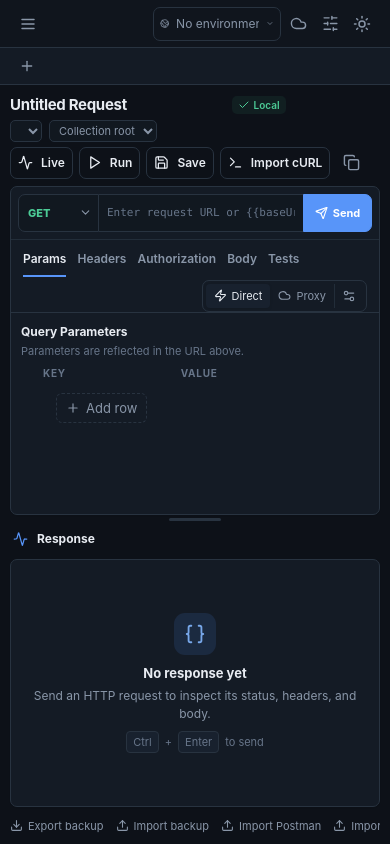
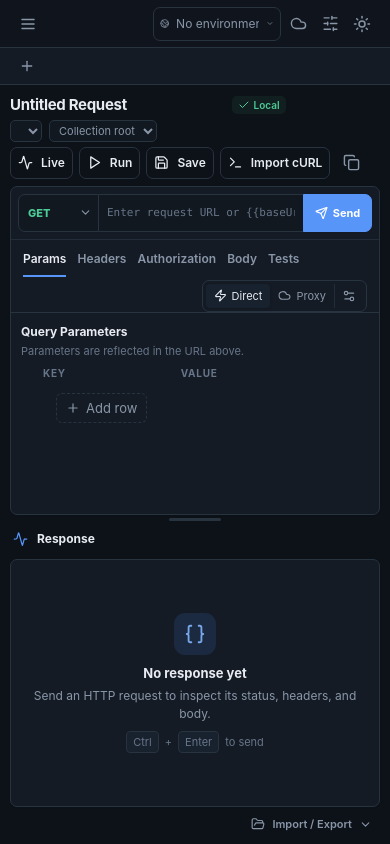
Before and after one commit to MillioApaski/ReqDock, a React (Vite) app: page / in a window 390 px wide. Built offline with nearby package versions, Linux system fonts and the light colour scheme.

Commit message:
fix(ui): replace crowded import footer with compact actions menu

```diff
--- a/src/App.tsx
+++ b/src/App.tsx
@@ -527,7 +527,7 @@ export default function App() {
         </section>
         </div>
         </div>
-        <footer className="footer"><span><span className="status-dot" /> Local-first workspace</span><div><button onClick={() => void backup()}><Download size={13} /> Export backup</button><button onClick={() => importRef.current?.click()}><Upload size={13} /> Import backup</button><button onClick={() => postmanRef.current?.click()}><Upload size={13} /> Import Postman</button><button onClick={() => openapiRef.current?.click()}><Upload size={13} /> Import OpenAPI</button>{selectedCollection && <button onClick={() => downloadJson(`${selectedCollection.name}.postman_collection.json`, exportPostmanCollection(selectedCollection, folders, requests))}><Download size={13} /> Export Postman</button>}<input type="file" ref={importRef} hidden accept="application/json,.json" onChange={e => void importBackup(e.target.files?.[0])} /><input type="file" ref={postmanRef} hidden accept="application/json,.json" onChange={e => void importPostman(e.target.files?.[0])} /><input type="file" ref={openapiRef} hidden accept="application/json,.json,.yaml,.yml,application/yaml,text/yaml" onChange={e => void importOpenApi(e.target.files?.[0])} /></div></footer>
+        <footer className="footer"><span><span className="status-dot" /> Local-first workspace</span><details className="data-menu"><summary><FolderOpen size={14} /> Import / Export <ChevronDown size={13} /></summary><div className="data-menu-popup"><button onClick={() => void backup()}><Download size={13} /> Export backup</button><button onClick={() => importRef.current?.click()}><Upload size={13} /> Import backup</button><button onClick={() => postmanRef.current?.click()}><Upload size={13} /> Import Postman</button><button onClick={() => openapiRef.current?.click()}><Upload size={13} /> Import OpenAPI</button>{selectedCollection && <button onClick={() => downloadJson(`${selectedCollection.name}.postman_collection.json`, exportPostmanCollection(selectedCollection, folders, requests))}><Download size={13} /> Export Postman</button>}<input type="file" ref={importRef} hidden accept="application/json,.json" onChange={e => void importBackup(e.target.files?.[0])} /><input type="file" ref={postmanRef} hidden accept="application/json,.json" onChange={e => void importPostman(e.target.files?.[0])} /><input type="file" ref={openapiRef} hidden accept="application/json,.json,.yaml,.yml,application/yaml,text/yaml" onChange={e => void importOpenApi(e.target.files?.[0])} /></div></details></footer>
       </div>
     </main>
     {toast && <div className="toast"><Check size={16} /> {toast}</div>}
--- a/src/styles.css
+++ b/src/styles.css
@@ -431,3 +431,20 @@ input, textarea, select { color: var(--text); }
   .footer > div { flex-wrap:nowrap; min-width:0; width:100%; }
   .request-options .tab-strip { overflow-x:auto; scrollbar-width:thin; max-width:100%; }
 }
+
+/* Import/export actions remain discoverable without a long truncated footer. */
+.footer { overflow:visible; }
+.data-menu { position:relative; margin-left:auto; z-index:3; }
+.data-menu > summary { list-style:none; display:flex; align-items:center; gap:7px; padding:3px 8px; border-radius:6px; cursor:pointer; color:var(--text-muted); font-weight:600; }
+.data-menu > summary::-webkit-details-marker { display:none; }
+.data-menu > summary:hover, .data-menu[open] > summary { color:var(--text); background:var(--panel-raised); }
+.data-menu-popup { position:absolute; bottom:calc(100% + 6px); right:0; min-width:216px; display:grid; gap:2px; background:var(--panel-bg); padding:6px; border:1px solid var(--line); border-radius:8px; box-shadow:var(--shadow); }
+.data-menu-popup button { display:flex; justify-content:flex-start; text-align:left; gap:9px; width:100%; border:0; padding:9px 10px; border-radius:5px; color:var(--text); background:transparent; font-size:12px; }
+.data-menu-popup button:hover { color:var(--blue); background:var(--panel-raised); }
+@media (hover:hover) and (pointer:fine) {
+  .tree-heading .delete-on-hover { display:none; }
+  .tree-heading:hover .delete-on-hover, .tree-heading:focus-within .delete-on-hover { display:inline-flex; }
+}
+@media (max-width:690px) {
+  .footer { flex-direction:row; overflow:visible; }
+}
```
